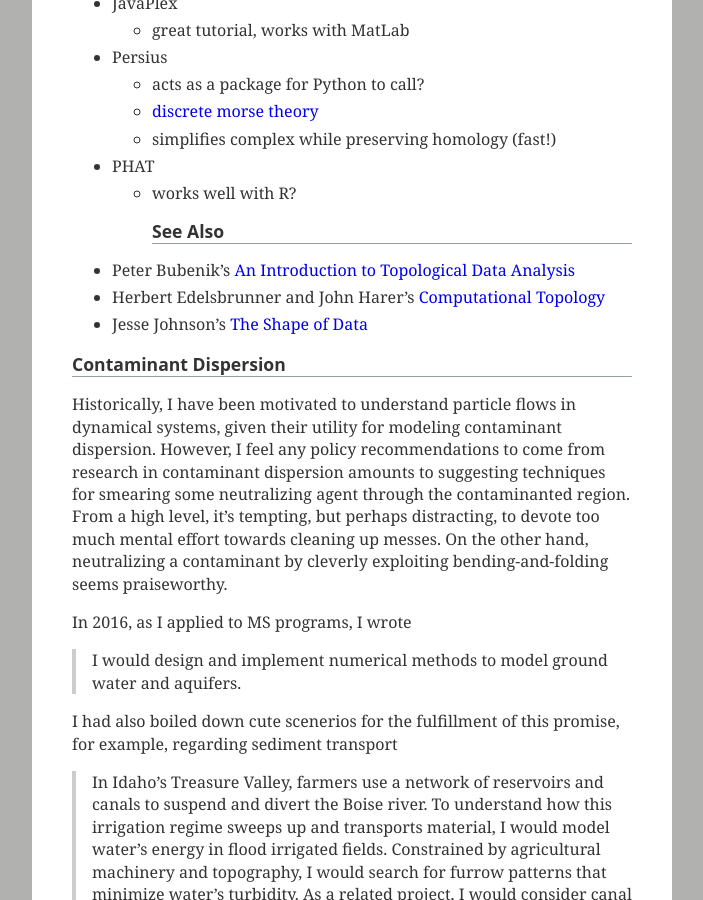
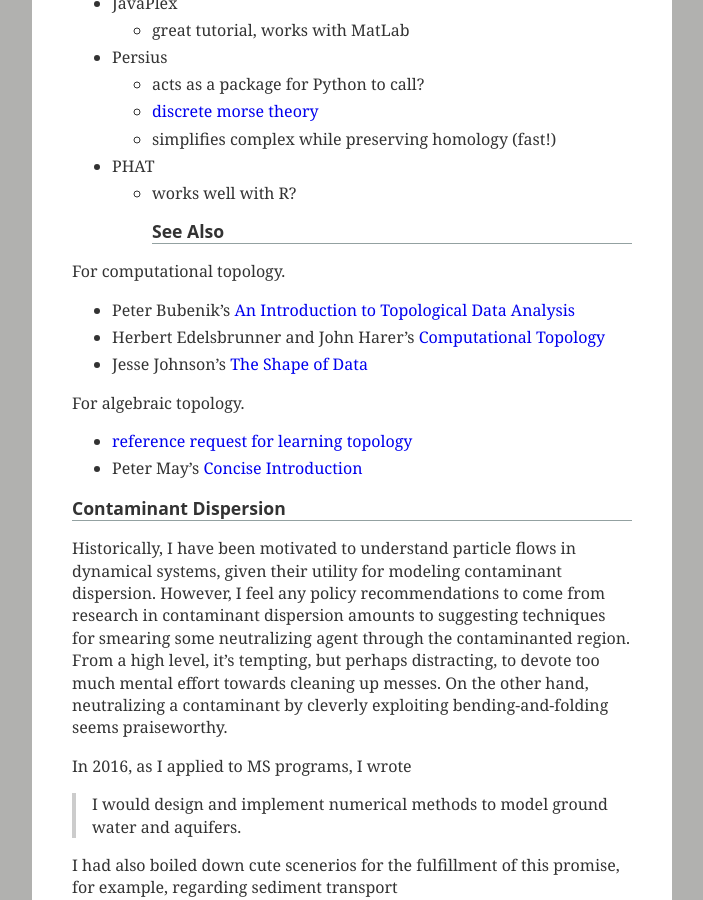
Before and after one commit to coltongrainger/blog, a Jekyll site: the page built from _posts/2017-09-30-research-interest.md, in a window 1280 px wide and 900 px high, scrolled down 991 px. Shown: the whole window, without its empty margins (288-991 px from the left). Built offline with Jekyll 4.4.1, drawn with Linux system fonts in a browser that asks for light colours; our own code applies the rules of GitHub Pages for plain Markdown files.

Commit message:
algebraic topology

```diff
--- a/_posts/2017-09-30-research-interest.md
+++ b/_posts/2017-09-30-research-interest.md
@@ -37,9 +37,14 @@ What's the goal? We need to perform persistent homology. We have a data set to r
 	- works well with R?
 ## See Also
 
+For computational topology.
 - Peter Bubenik's [An Introduction to Topological Data Analysis](https://people.clas.ufl.edu/peterbubenik/files/abacus_1.pdf)
 - Herbert Edelsbrunner and John Harer's [Computational Topology](http://www.ee.oulu.fi/research/imag/courses/Vaccarino/Edels_Book.pdf)
 - Jesse Johnson's [The Shape of Data](https://shapeofdata.wordpress.com/introduction/)
+
+For algebraic topology.
+- [reference request for learning topology](https://mathoverflow.net/questions/8445/learning-topology/8571#8571)
+- Peter May's [Concise Introduction](http://www.math.uchicago.edu/~may/CONCISE/ConciseRevised.pdf)
 
 ## Contaminant Dispersion
 
```
